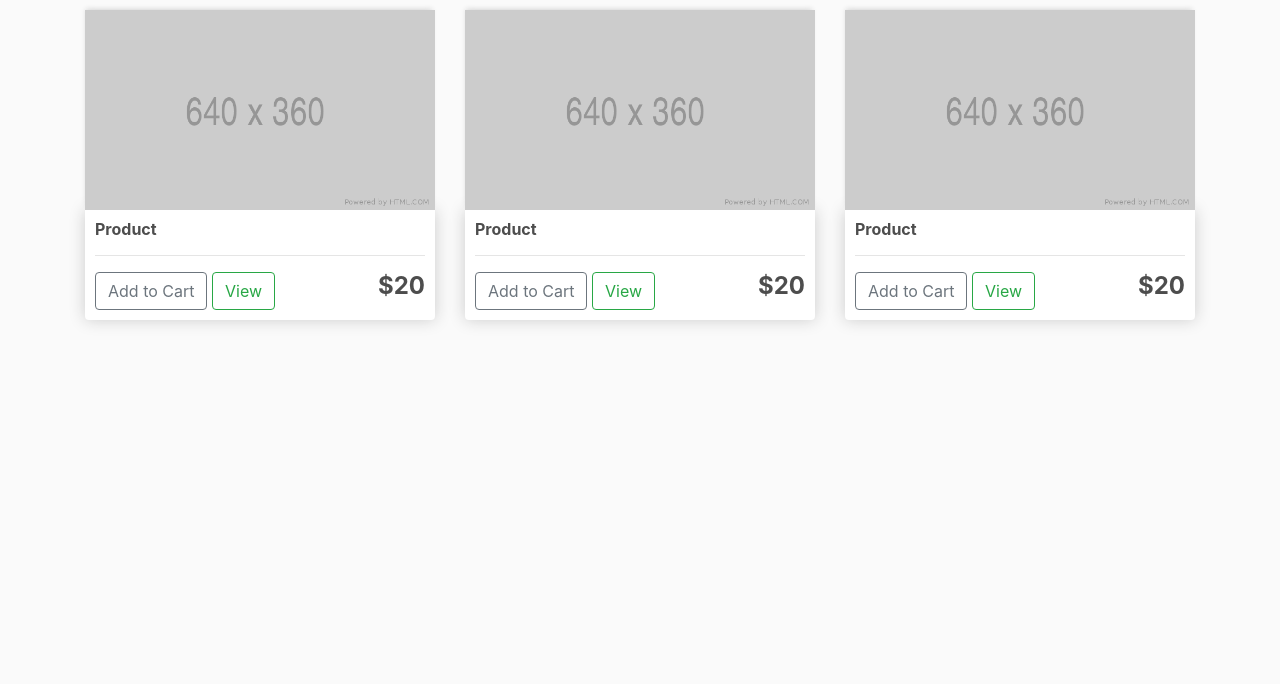
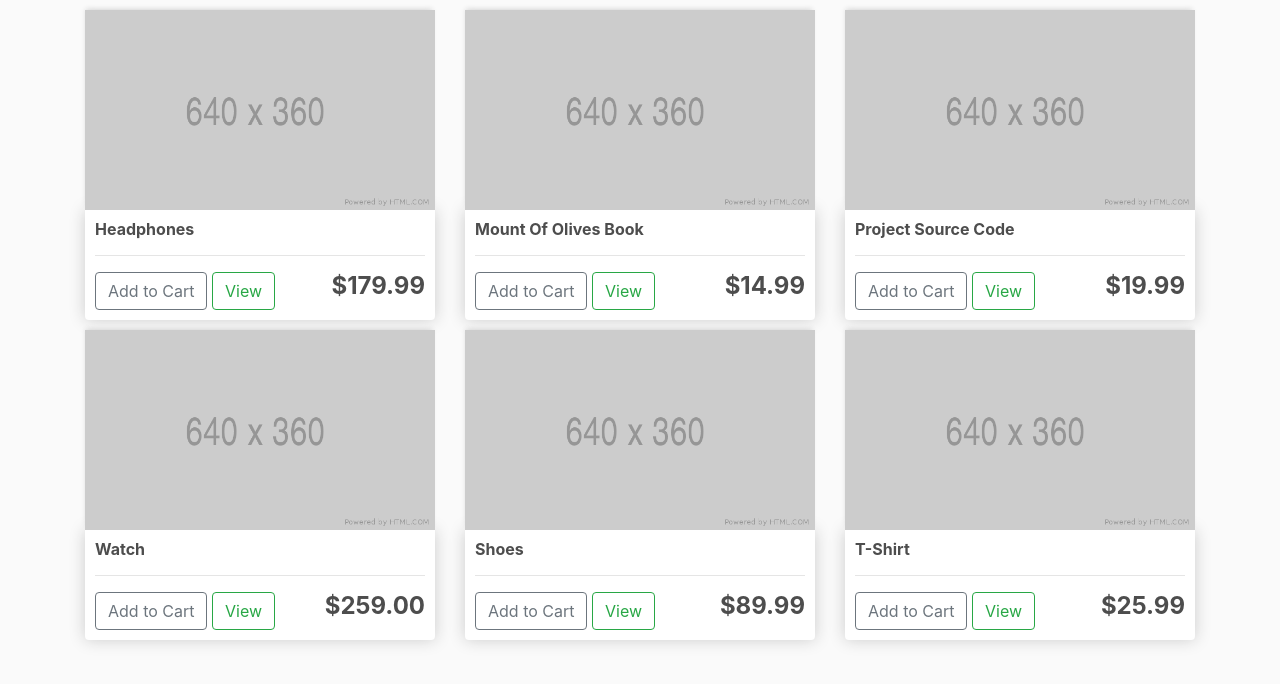
Before and after one commit to vinit-modi/Ecommerce-Website, a Django app: page / in a window 1280 px wide. Shown: the part 56-740 px from the top of the page. Run offline with Django 3.2, Linux system fonts and the light colour scheme; data comes from the database, SQL or seed files in the repository; both versions use the stored data as it was after the commit; some libraries are stand-ins or nearby versions.

Commit message:
render product name and price

```diff
--- a/store/templates/store/store.html
+++ b/store/templates/store/store.html
@@ -11,38 +11,18 @@
 </head>
 <body>
     <div class="row">
+        {% for product in products %}
         <div class="col-lg-4">
             <img class="thumbnail" src="{% static 'images/placeholder.png' %}" alt="Images">
             <div class="box-element product">
-                <h6><strong>Product</strong></h6>
+                <h6><strong>{{ product.name }}</strong></h6>
                 <hr>
                 <button  class="btn btn-outline-secondary add-btn">Add to Cart</button>
 				<a class="btn btn-outline-success" href="#">View</a>
-				<h4 style="display: inline-block; float: right"><strong>$20</strong></h4>
+				<h4 style="display: inline-block; float: right"><strong>${{ product.price|floatformat:2 }}</strong></h4>
             </div>
         </div>
-
-        <div class="col-lg-4">
-            <img class="thumbnail" src="{% static 'images/placeholder.png' %}" alt="Images">
-            <div class="box-element product">
-                <h6><strong>Product</strong></h6>
-                <hr>
-                <button  class="btn btn-outline-secondary add-btn">Add to Cart</button>
-				<a class="btn btn-outline-success" href="#">View</a>
-				<h4 style="display: inline-block; float: right"><strong>$20</strong></h4>
-            </div>
-        </div>
-
-        <div class="col-lg-4">
-            <img class="thumbnail" src="{% static 'images/placeholder.png' %}" alt="Images">
-            <div class="box-element product">
-                <h6><strong>Product</strong></h6>
-                <hr>
-                <button  class="btn btn-outline-secondary add-btn">Add to Cart</button>
-				<a class="btn btn-outline-success" href="#">View</a>
-				<h4 style="display: inline-block; float: right"><strong>$20</strong></h4>
-            </div>
-        </div>
+        {% endfor %}
     </div>
 </body>
 </html>
--- a/store/views.py
+++ b/store/views.py
@@ -1,9 +1,10 @@
 from django.shortcuts import render
-
+from .models import Customer, Product, Order, Order_Item, ShippingAddress
 # Create your views here.
 
 def store(request):
-    context = {}
+    products = Product.objects.all()
+    context = {'products':products}
     return render(request, 'store/store.html', context)
 
 def cart(request):
```
Also changed, not shown: db.sqlite3.
